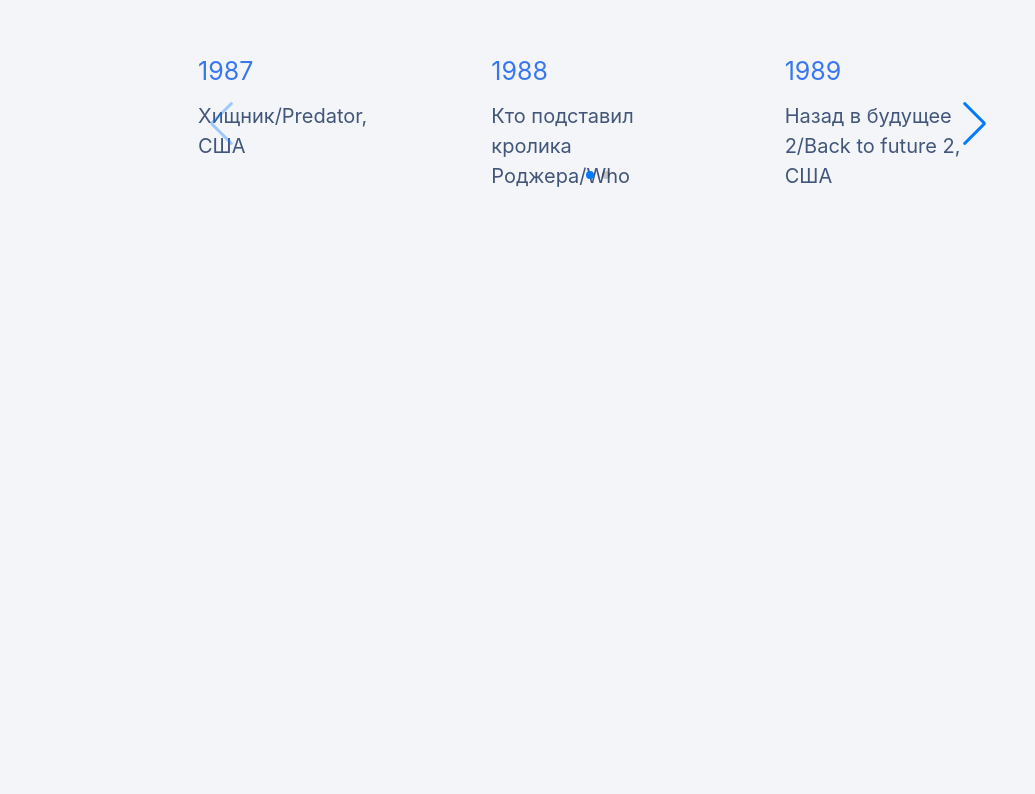
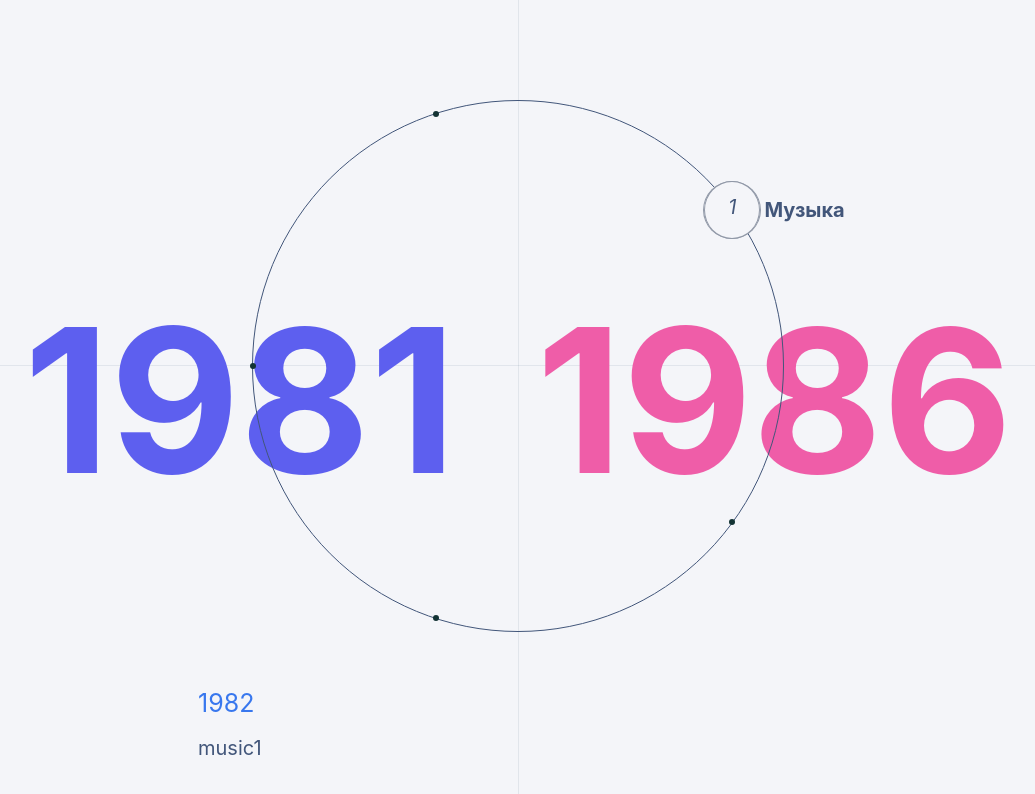
Before and after one commit to antiwebdev/frontend, a React (Create React App) app: page / in a window 1280 px wide. Shown: the top 794 px of the page, without its empty margins (122-1157 px from the left). Built offline with nearby package versions, Linux system fonts and the light colour scheme.

Commit message:
first iteration

```diff
--- a/package.json
+++ b/package.json
@@ -3,6 +3,7 @@
   "version": "0.1.0",
   "private": true,
   "dependencies": {
+    "@gsap/react": "^2.0.0",
     "@testing-library/jest-dom": "^5.17.0",
     "@testing-library/react": "^13.4.0",
     "@testing-library/user-event": "^13.5.0",
@@ -10,6 +11,7 @@
     "@types/node": "^16.18.67",
     "@types/react": "^18.2.42",
     "@types/react-dom": "^18.2.17",
+    "gsap": "^3.12.3",
     "react": "^18.2.0",
     "react-dom": "^18.2.0",
     "react-scripts": "5.0.1",
--- /dev/null
+++ b/src/containers/Circle/CircleMenu.styles.ts
@@ -0,0 +1,108 @@
+import styled from "styled-components";
+
+
+export const Circle = styled.div`
+  display: flex;
+  justify-content: center;
+  align-items: center;
+  width: 100%;
+
+  @media screen and (max-width: 1000px) {
+    margin-top: 0;
+  }
+`;
+
+export const CircularMenu = styled.div`
+  position: relative;
+  display: flex;
+  justify-content: center;
+  align-items: center;
+  margin: 0 auto;
+  width: 530px;
+  height: 530px;
+  border-radius: 50%;
+  border: 1px solid #42567A; // Добавлено для визуализации
+
+  @media screen and (max-width: 1000px) {
+    width: 100vw;
+    height: 200px;
+    border: 0;
+  }
+`;
+
+export const CenterHeight = styled.div`
+  position: absolute;
+  background: rgba(66, 86, 122, 1);
+  width: 1px;
+  //height: auto;
+  height: 100vh;
+  top: 0;
+  left: 50%;
+  opacity: 0.1;
+
+  @media screen and (max-width: 1000px) {
+    display: none;
+  }
+`;
+
+export const CenterWidth = styled.div`
+  margin-left: auto;
+  margin-right: auto;
+  position: absolute;
+  background: rgba(66, 86, 122, 1);
+  width: 100%;
+  height: 1px;
+  top: 0;
+  margin-top: 365px;
+  opacity: 0.1;
+
+  @media screen and (max-width: 1000px) {
+    display: none;
+  }
+`;
+
+export const MenuContent = styled.div`
+  position: relative;
+  align-items: center;
+  justify-content: center;
+  margin: 0 auto;
+  width: 530px;
+  height: 530px;
+  border: 1px solid #42567A;
+  border-radius: 50%;
+  transform-origin: center;
+
+  @media screen and (max-width: 1000px) {
+    float: left;
+    left: 0;
+    border: none;
+    width: 0;
+    height: 0;
+    top: 200px;
+    margin: 0 auto;
+  }
+`;
+
+export const Years = styled.div`
+  position: absolute;
+  top: 50%;
+  left: 50%;
+  transform: translate(-50%, -50%);
+  display: flex;
+  align-items: center;
+  justify-content: center;
+  outline: none;
+
+  b {
+    margin: 40px;
+    font-size: 200px;
+    cursor: auto;
+    user-select: none;
+    -webkit-user-select: none;
+
+    @media screen and (max-width: 1000px) {
+      margin: 15px;
+      font-size: 75px;
+    }
+  }
+`;
--- /dev/null
+++ b/src/containers/Circle/CircleMenu.tsx
@@ -0,0 +1,131 @@
+import React, {
+    Dispatch,
+    SetStateAction,
+    useState,
+    useEffect,
+    useLayoutEffect,
+    useRef
+}from "react";
+
+import gsap from 'gsap';
+
+import MenuItem from "./MenuItem";
+import { TDateItem } from "../Layout/Layout";
+import { dateItems } from "../Layout/Layout";
+
+import * as Styled from "./CircleMenu.styles";
+
+
+interface CircleMenuProps {
+    activeItem: TDateItem;
+    setActiveItem: Dispatch<SetStateAction<TDateItem>>;
+    // dateItems: Array<TDateItem>
+}
+
+interface MenuItemType {
+    position: { x: number; y: number };
+    buttonText: string;
+    buttonId: number;
+    categoryId: number;
+}
+
+const getRotationDegrees = (length: number, index: number, currentDegrees: number, activeItemId: number):number => {
+    if (index > activeItemId) {
+        return currentDegrees - (360/length) * (index - activeItemId)
+    }
+    return currentDegrees + (360/length) * (activeItemId - index)
+
+
+    // const value = (360/length) * (length - index)
+    // if (value === 360 && currentDegrees < 180) {
+    //     return 0
+    // }
+    // console.log('1', value, currentDegrees)
+    // // if (value > 180 || currentDegrees < 0) {
+    // //     console.log('2', value - 360)
+    // //     return value - 360
+    // // }
+    // console.log('3', value)
+    // return value
+}
+
+const CircleMenu: React.FC<CircleMenuProps> = ({
+    activeItem,
+    setActiveItem,
+    // dateItems
+}) => {
+    const [menuItems, setMenuItems] = useState<MenuItemType[]>([]);
+    const [rotationDegrees, setRotationDegrees] = useState<number>(0)
+
+    const container = useRef<any>();
+    const circle = useRef<any>();
+
+    useLayoutEffect(() => {
+
+        gsap.context(() => {
+            gsap.to(circle.current, { rotation: rotationDegrees });
+
+        }, container);
+
+    }, [rotationDegrees]);
+
+    const currentMenuItem = dateItems.find((obj) => obj.id === activeItem.id);
+
+    useEffect(() => {
+        if (!currentMenuItem) return;
+
+        const length = dateItems.length;
+        const arc = (2 * Math.PI) / length;
+        const radius = 50;
+
+        const positionedItems = dateItems.map((item, i) => {
+            const angle = i * arc - (Math.PI / length);
+            const x = radius * Math.cos(angle);
+            const y = radius * Math.sin(angle);
+            return { buttonText: item.name, buttonId: item.id, position: { x, y }, categoryId: currentMenuItem.id };
+        });
+
+        setMenuItems(positionedItems);
+    }, [currentMenuItem, activeItem]);
+
+    const handleClick = (itemId: number) => {
+        const dateItemsLength = dateItems.length
+        // const dateItemIndex = dateItems.findIndex((item) => item.id === itemId)
+        const selectedItem = dateItems.find((item) => item.id === itemId && activeItem.id !== itemId);
+        if (selectedItem) {
+            setActiveItem(selectedItem);
+            setRotationDegrees(getRotationDegrees(dateItemsLength, itemId, rotationDegrees, activeItem.id))
+        }
+    };
+
+    return (
+        <>
+        <Styled.CenterHeight />
+        <Styled.CenterWidth />
+        {currentMenuItem && (
+            <Styled.Years>
+                <b style={{ color: "#5D5FEF" }}>{currentMenuItem.startDate}</b>
+                <b style={{ color: "#EF5DA8" }}>{currentMenuItem.endDate}</b>
+            </Styled.Years>
+        )}
+        <div ref={container}>
+            <Styled.Circle ref={circle}>
+                <Styled.CircularMenu>
+                    {menuItems.map((item) => (
+                        <MenuItem
+                            key={item.buttonId}
+                            buttonText={item.buttonText}
+                            buttonId={item.buttonId}
+                            isActive={currentMenuItem?.id === item.buttonId}
+                            onClick={() => handleClick(item.buttonId)}
+                            position={item.position}
+                        />
+                    ))}
+                </Styled.CircularMenu>
+            </Styled.Circle>
+        </div>
+        </>
+    );
+};
+
+export default CircleMenu;
--- /dev/null
+++ b/src/containers/Circle/MenuItem.styles.ts
@@ -0,0 +1,81 @@
+import styled, { css } from "styled-components";
+
+const activeStyle = css`
+  background: #F4F5F9;
+  border: 1px solid rgba(48, 62, 88, 0.5);
+  width: 56px;
+  height: 56px;
+  font-size: 20px;
+  color: #42567A;
+  user-select: none;
+  -webkit-user-select: none;
+  cursor: pointer;
+  line-height: 50px;
+  text-align: center;
+  border-radius: 100%;
+`;
+
+export const MenuItemContainer = styled.div<{ isActive: boolean, PositionX?: number }>`
+  position: absolute;
+  top: 50%;
+  left: 50%;
+  transform: translate(-50%, -50%);
+  display: flex;
+  align-items: center;
+  justify-content: center;
+  text-decoration: none;
+  width: 6px;
+  height: 6px;
+  border-radius: 100%;
+  background-color: #133334;
+  outline: none;
+  color: white;
+  font-size: 0;
+  transition: all 0.2s ease-in-out;
+
+  &:hover {
+    ${activeStyle}
+  }
+
+  ${({ isActive }) => isActive && activeStyle}
+
+  @media screen and (max-width: 1000px) {
+    display: flex;
+    background-color: transparent;
+    &:hover {
+      background: transparent;
+      border: none;
+      width: 0;
+      height: 0;
+      font-size: 0;
+      color: #42567A;
+      cursor: initial;
+      line-height: 50px;
+      text-align: inherit;
+    }
+  }
+`;
+
+export const MenuItemIcon = styled.i<{ isActive: boolean }>`
+  ${props => props.isActive && activeStyle}
+`;
+
+
+export const MenuItemText = styled.b<{ isActive: boolean }>`
+  position: absolute;
+  display: none;
+  left: 60px;
+  width: 100px;
+  height: 50px;
+  line-height: 50px;
+  text-align: center;
+  color: #42567A;
+  font-size: 20px;
+
+  ${props => props.isActive && css`display: flex;`}
+
+  @media screen and (max-width: 1000px) {
+    left: 20px;
+    text-align: left;
+  }
+`;
--- /dev/null
+++ b/src/containers/Circle/MenuItem.tsx
@@ -0,0 +1,36 @@
+import React from "react";
+import * as Styled from "./MenuItem.styles";
+
+interface MenuItemProps {
+    buttonText: string;
+    buttonId: number;
+    isActive: boolean;
+    onClick: () => void;
+    position: { x: number; y: number };
+    className?: string
+}
+
+const MenuItem: React.FC<MenuItemProps> = ({
+    buttonText,
+    buttonId,
+    isActive,
+    onClick,
+    position,
+    className
+}) => {
+    return (
+        <Styled.MenuItemContainer
+            className={className}
+            isActive={isActive}
+            style={{ left: `calc(50% + ${position.x}%)`, top: `calc(50% + ${position.y}%)` }}
+            onClick={onClick}
+        >
+            <Styled.MenuItemIcon isActive={isActive}>
+                {buttonId}
+            </Styled.MenuItemIcon>
+            <Styled.MenuItemText isActive={isActive}>{buttonText}</Styled.MenuItemText>
+        </Styled.MenuItemContainer>
+    );
+};
+
+export default MenuItem;
--- a/src/containers/Layout/Layout.styles.ts
+++ b/src/containers/Layout/Layout.styles.ts
@@ -2,8 +2,9 @@
 
 export const Container = styled.div`
   background: #F4F5F9;
-  width: 100vw;
-  height: 100vh;
+  width: 100%;
+  height: 100%;
+  padding-top: 100px;
 `;
 
 export const Inner = styled.div`
--- a/src/containers/Layout/Layout.tsx
+++ b/src/containers/Layout/Layout.tsx
@@ -1,4 +1,5 @@
 import React, { FC, useState } from 'react'
+import CircleMenu from "../Circle/CircleMenu";
 import Carousel from "../Carousel/Carousel";
 
 import * as Styled from './Layout.styles'
@@ -9,7 +10,7 @@
     description: string
 }
 
-interface TDateItem {
+export interface TDateItem {
     id: number
     name: string
     startDate: string
@@ -17,7 +18,7 @@
     items: Array<IItems>
 }
 
-const dateItems: Array<TDateItem> = [
+export const dateItems: Array<TDateItem> = [
     {
         id: 1,
         name: 'Музыка',
@@ -58,17 +59,60 @@
                 description: 'Крепкий орешек/Die hard, США'
             }
         ]
-    }
+    },
+    {
+        id: 3,
+        name: 'Кек',
+        startDate: '2000',
+        endDate: '2001',
+        items: [
+            {
+                id: 1,
+                date: '2000',
+                description: 'music1'
+            }
+        ]
+    },
+    {
+        id: 4,
+        name: 'Кек',
+        startDate: '2000',
+        endDate: '2001',
+        items: [
+            {
+                id: 1,
+                date: '2000',
+                description: 'music1'
+            }
+        ]
+    },
+    {
+        id: 5,
+        name: 'Кек',
+        startDate: '2000',
+        endDate: '2001',
+        items: [
+            {
+                id: 1,
+                date: '2000',
+                description: 'music1'
+            }
+        ]
+    },
 ]
 
 const Layout: FC  = () => {
 
-    const [state, setState] = useState<TDateItem>(dateItems[1])
+    const [activeItem, setActiveItem] = useState<TDateItem>(dateItems[0])
 
     return(
         <Styled.Container>
+            <CircleMenu
+                activeItem={activeItem}
+                setActiveItem={setActiveItem}
+            />
             <Styled.Inner>
-                <Carousel items={state?.items}/>
+                <Carousel items={activeItem?.items}/>
             </Styled.Inner>
         </Styled.Container>
     )
```
Also changed, not shown: 1 other file (tests, documents, lock files or other folders).
